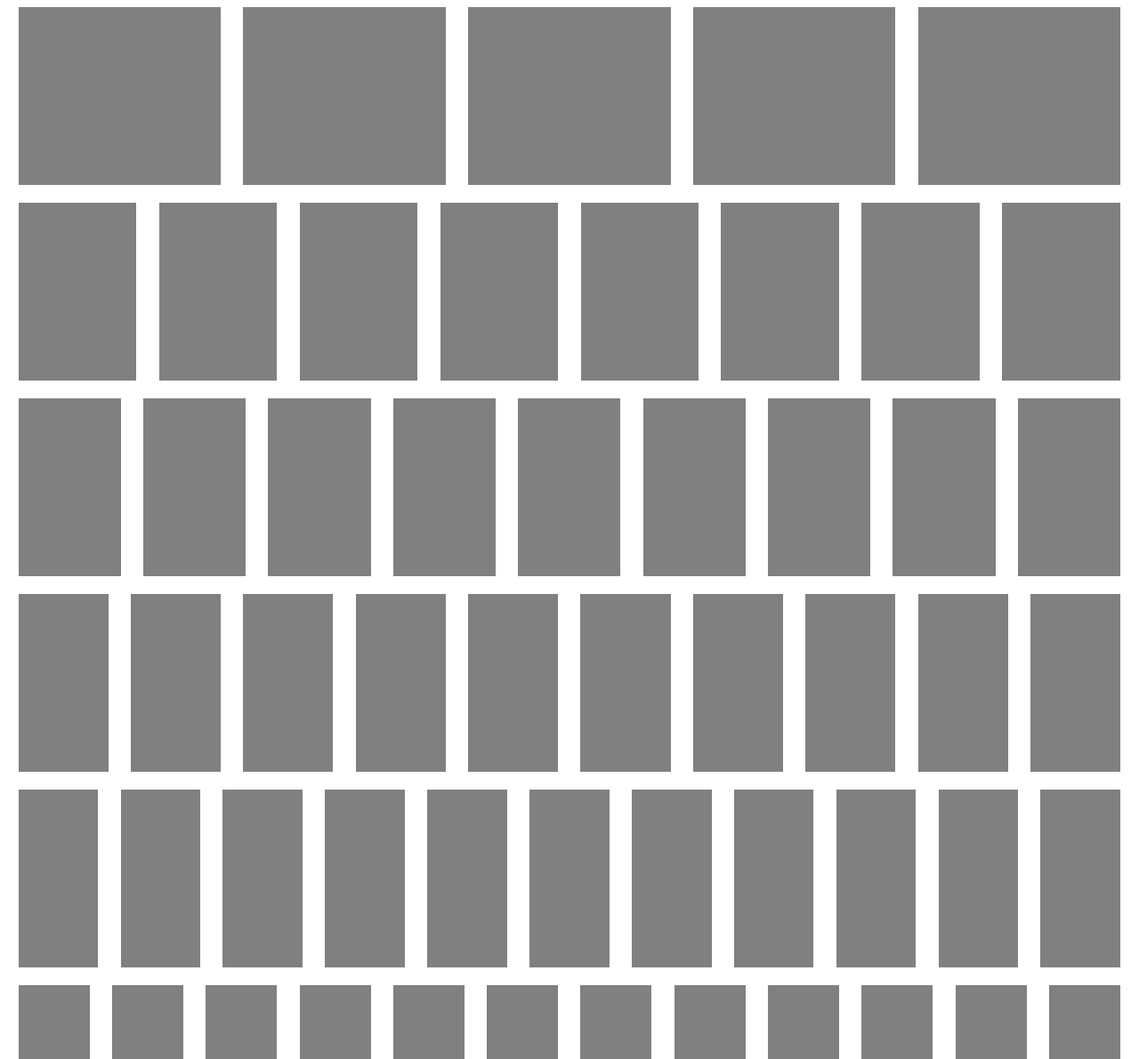
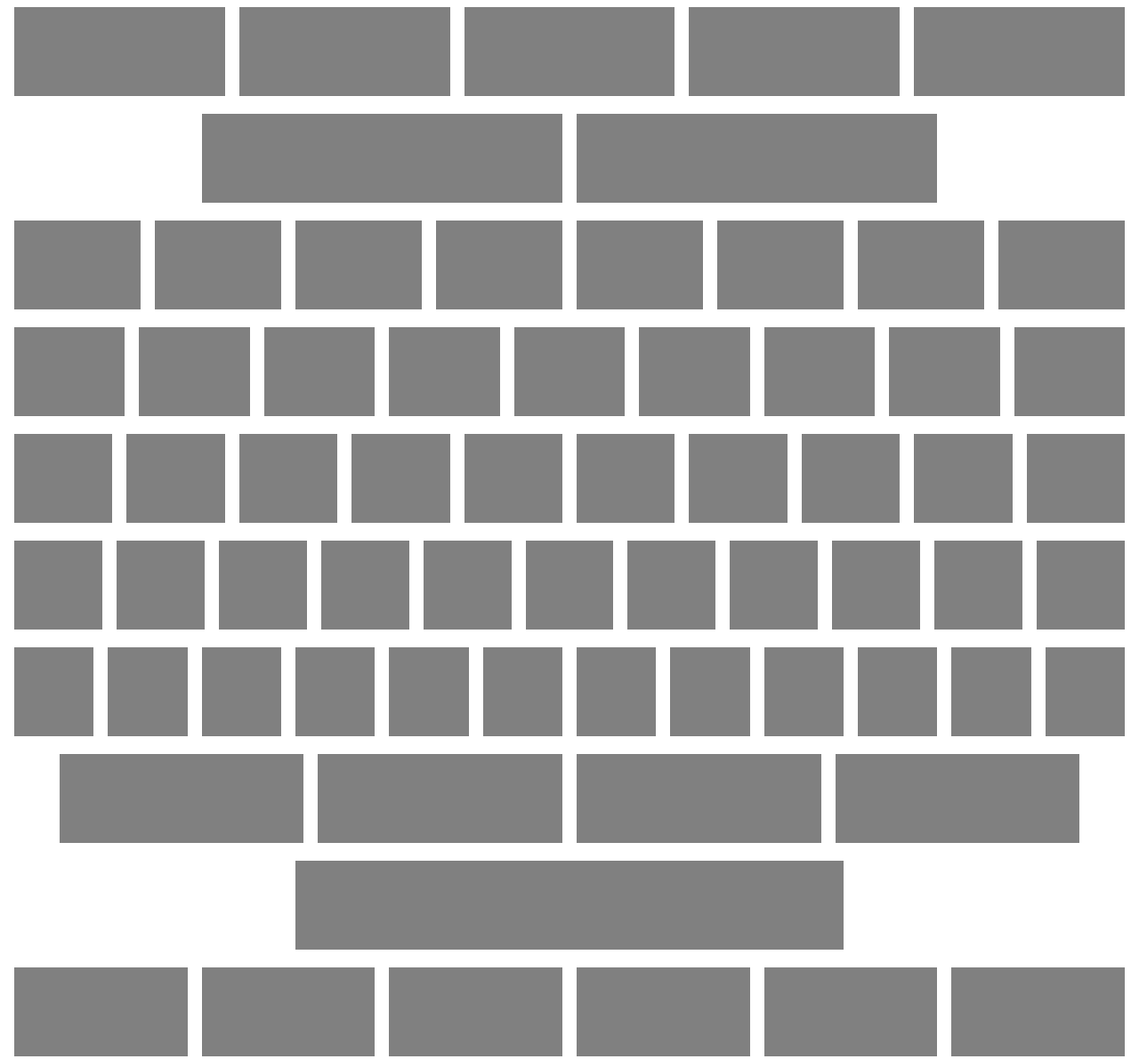
Before and after one commit to komaggr/WC_0511, a plain HTML site: page index.html in a window 1280 px wide. Shown: the top 1191 px of the page at 89% size. Drawn offline with Linux system fonts and the light colour scheme.

```diff
--- a/index.html
+++ b/index.html
@@ -8,88 +8,92 @@
 <body>
 <div class="wrapper">
     <div class="row">
-        <div class="column column--5"></div>
-        <div class="column column--5"></div>
-        <div class="column column--5"></div>
-        <div class="column column--5"></div>
-        <div class="column column--5"></div>
+        <div class="column column--5"><div class="inner"></div></div>
+        <div class="column column--5"><div class="inner"></div></div>
+        <div class="column column--5"><div class="inner"></div></div>
+        <div class="column column--5"><div class="inner"></div></div>
+        <div class="column column--5"><div class="inner"></div></div>
+    </div>
+    <div class="row row--bublik">
+        <div class="column column--3"><div class="inner"></div></div>
+        <div class="column column--3"><div class="inner"></div></div>
     </div>
     <div class="row">
-        <div class="column column--8"></div>
-        <div class="column column--8"></div>
-        <div class="column column--8"></div>
-        <div class="column column--8"></div>
-        <div class="column column--8"></div>
-        <div class="column column--8"></div>
-        <div class="column column--8"></div>
-        <div class="column column--8"></div>
+        <div class="column column--8"><div class="inner"></div></div>
+        <div class="column column--8"><div class="inner"></div></div>
+        <div class="column column--8"><div class="inner"></div></div>
+        <div class="column column--8"><div class="inner"></div></div>
+        <div class="column column--8"><div class="inner"></div></div>
+        <div class="column column--8"><div class="inner"></div></div>
+        <div class="column column--8"><div class="inner"></div></div>
+        <div class="column column--8"><div class="inner"></div></div>
     </div>
     <div class="row">
-        <div class="column column--9"></div>
-        <div class="column column--9"></div>
-        <div class="column column--9"></div>
-        <div class="column column--9"></div>
-        <div class="column column--9"></div>
-        <div class="column column--9"></div>
-        <div class="column column--9"></div>
-        <div class="column column--9"></div>
-        <div class="column column--9"></div>
+        <div class="column column--9"><div class="inner"></div></div>
+        <div class="column column--9"><div class="inner"></div></div>
+        <div class="column column--9"><div class="inner"></div></div>
+        <div class="column column--9"><div class="inner"></div></div>
+        <div class="column column--9"><div class="inner"></div></div>
+        <div class="column column--9"><div class="inner"></div></div>
+        <div class="column column--9"><div class="inner"></div></div>
+        <div class="column column--9"><div class="inner"></div></div>
+        <div class="column column--9"><div class="inner"></div></div>
     </div>
     <div class="row">
-        <div class="column column--10"></div>
-        <div class="column column--10"></div>
-        <div class="column column--10"></div>
-        <div class="column column--10"></div>
-        <div class="column column--10"></div>
-        <div class="column column--10"></div>
-        <div class="column column--10"></div>
-        <div class="column column--10"></div>
-        <div class="column column--10"></div>
-        <div class="column column--10"></div>
+        <div class="column column--10"><div class="inner"></div></div>
+        <div class="column column--10"><div class="inner"></div></div>
+        <div class="column column--10"><div class="inner"></div></div>
+        <div class="column column--10"><div class="inner"></div></div>
+        <div class="column column--10"><div class="inner"></div></div>
+        <div class="column column--10"><div class="inner"></div></div>
+        <div class="column column--10"><div class="inner"></div></div>
+        <div class="column column--10"><div class="inner"></div></div>
+        <div class="column column--10"><div class="inner"></div></div>
+        <div class="column column--10"><div class="inner"></div></div>
     </div>
     <div class="row">
-        <div class="column column--11"></div>
-        <div class="column column--11"></div>
-        <div class="column column--11"></div>
-        <div class="column column--11"></div>
-        <div class="column column--11"></div>
-        <div class="column column--11"></div>
-        <div class="column column--11"></div>
-        <div class="column column--11"></div>
-        <div class="column column--11"></div>
-        <div class="column column--11"></div>
-        <div class="column column--11"></div>
+        <div class="column column--11"><div class="inner"></div></div>
+        <div class="column column--11"><div class="inner"></div></div>
+        <div class="column column--11"><div class="inner"></div></div>
+        <div class="column column--11"><div class="inner"></div></div>
+        <div class="column column--11"><div class="inner"></div></div>
+        <div class="column column--11"><div class="inner"></div></div>
+        <div class="column column--11"><div class="inner"></div></div>
+        <div class="column column--11"><div class="inner"></div></div>
+        <div class="column column--11"><div class="inner"></div></div>
+        <div class="column column--11"><div class="inner"></div></div>
+        <div class="column column--11"><div class="inner"></div></div>
     </div><div class="row">
-        <div class="column column--12"></div>
-        <div class="column column--12"></div>
-        <div class="column column--12"></div>
-        <div class="column column--12"></div>
-        <div class="column column--12"></div>
-        <div class="column column--12"></div>
-        <div class="column column--12"></div>
-        <div class="column column--12"></div>
-        <div class="column column--12"></div>
-        <div class="column column--12"></div>
-        <div class="column column--12"></div>
-        <div class="column column--12"></div>
+        <div class="column column--12"><div class="inner"></div></div>
+        <div class="column column--12"><div class="inner"></div></div>
+        <div class="column column--12"><div class="inner"></div></div>
+        <div class="column column--12"><div class="inner"></div></div>
+        <div class="column column--12"><div class="inner"></div></div>
+        <div class="column column--12"><div class="inner"></div></div>
+        <div class="column column--12"><div class="inner"></div></div>
+        <div class="column column--12"><div class="inner"></div></div>
+        <div class="column column--12"><div class="inner"></div></div>
+        <div class="column column--12"><div class="inner"></div></div>
+        <div class="column column--12"><div class="inner"></div></div>
+        <div class="column column--12"><div class="inner"></div></div>
     </div>
     <div class="row">
-        <div class="column column--4"></div>
-        <div class="column column--4"></div>
-        <div class="column column--4"></div>
-        <div class="column column--4"></div>
+        <div class="column column--4"><div class="inner"></div></div>
+        <div class="column column--4"><div class="inner"></div></div>
+        <div class="column column--4"><div class="inner"></div></div>
+        <div class="column column--4"><div class="inner"></div></div>
     </div>
     <div class="row">
-        <div class="column column--2"></div>
-        <div class="column column--2"></div>
+        <div class="column column--2"><div class="inner"></div></div>
+        <!--<div class="column column&#45;&#45;2"></div>-->
     </div>
     <div class="row">
-        <div class="column column--6"></div>
-        <div class="column column--6"></div>
-        <div class="column column--6"></div>
-        <div class="column column--6"></div>
-        <div class="column column--6"></div>
-        <div class="column column--6"></div>
+        <div class="column column--6"><div class="inner"></div></div>
+        <div class="column column--6"><div class="inner"></div></div>
+        <div class="column column--6"><div class="inner"></div></div>
+        <div class="column column--6"><div class="inner"></div></div>
+        <div class="column column--6"><div class="inner"></div></div>
+        <div class="column column--6"><div class="inner"></div></div>
     </div>
 </div>
 <section>
--- a/style.css
+++ b/style.css
@@ -1,53 +1,77 @@
 .row {
     margin-bottom: 20px;
+    font-size: 0;
+    text-align: center;
 }
-.row::after {
-    content: "";
-    display: table;
-    clear: both;
+.row--bublik {
+    justify-content: space-between;
 }
+/*.row::after {*/
+/*content: "";*/
+/*display: table;*/
+/*clear: both;*/
+/*}*/
 .column {
-    float: left;
+    /*background-color: gray;*/
+    /*height: 200px;*/
+    /*margin: 0 1%;*/
+    display: inline-block;
+    font-size: 1rem;
+    box-sizing: border-box;
+    padding: 0 0.5rem;
+
+}
+.inner {
     background-color: gray;
-    height: 200px;
-    margin: 0 1%;
+    height: 100px;
 }
 .column--3 {
-    width: calc(100%/3 - 2%);
+    width: calc(100% / 3);
 }
+
 .column--7 {
-    width: calc(100%/7 - 2%);
+    width: calc(100% / 7);
 }
+
 .column--9 {
-    width: calc(100%/9 - 2%);
+    width: calc(100% / 9);
 }
+
 .column--10 {
-    width: calc(100%/10 - 2%);
+    width: calc(100% / 10);
 }
+
 .column--11 {
-    width: calc(100%/11 - 2%);
+    width: calc(100% / 11);
 }
+
 .column--12 {
-    width: calc(100%/12 - 2%);
+    width: calc(100% / 12);
 }
+
 .column--4 {
     width: 23%;
 }
+
 .column--2 {
-    width: 40%;
+    width: calc(100% / 2);
 }
+
 .column--6 {
-    width: calc(100%/6 - 2%);
+    width: calc(100% / 6);
 }
+
 .column--8 {
-    width: calc(100%/8 - 2%);
+    width: calc(100% / 8);
 }
+
 .column--5 {
-    width: calc(100%/5 - 2%);
+    width: calc(100% / 5);
 }
+
 /*.column:first-child {*/
-    /*margin-left: 0;*/
+/*margin-left: 0;*/
 /*}*/
 /*.column:last-child {*/
-    /*margin-right: 0;*/
+/*margin-right: 0;*/
 /*}*/
```
